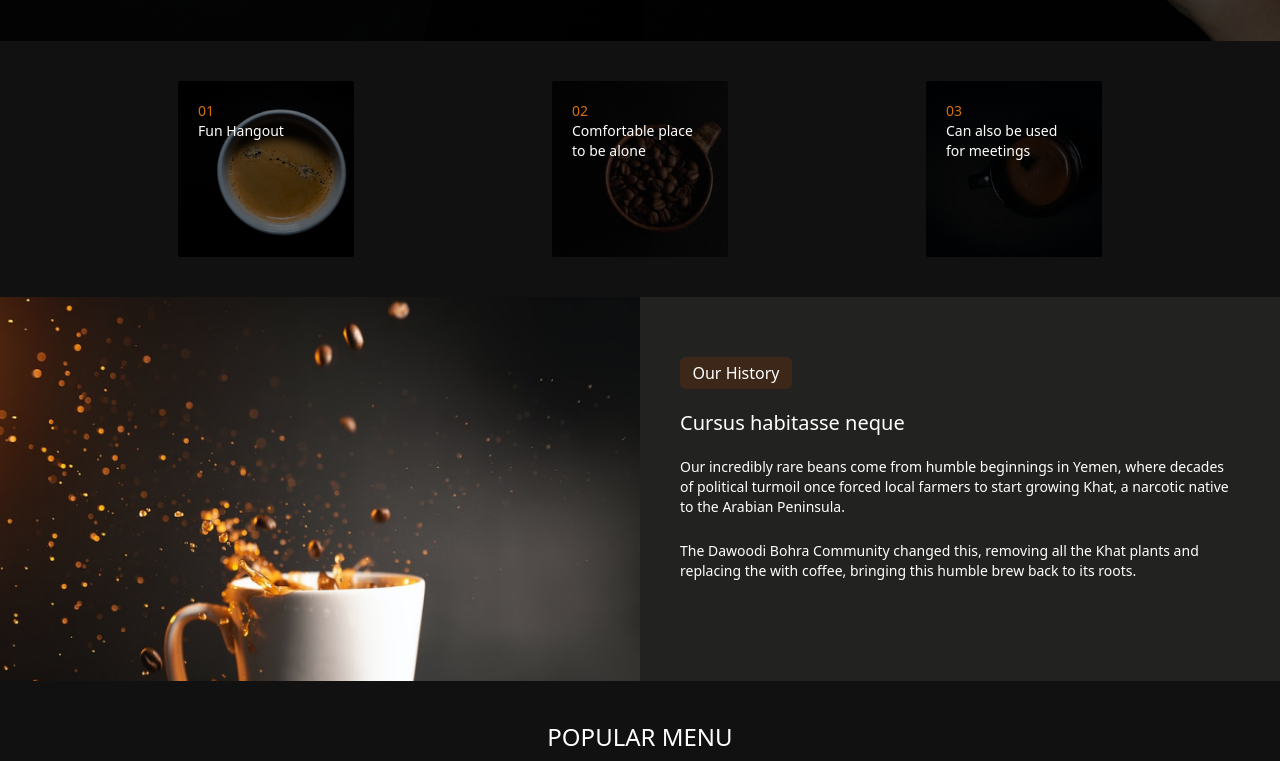
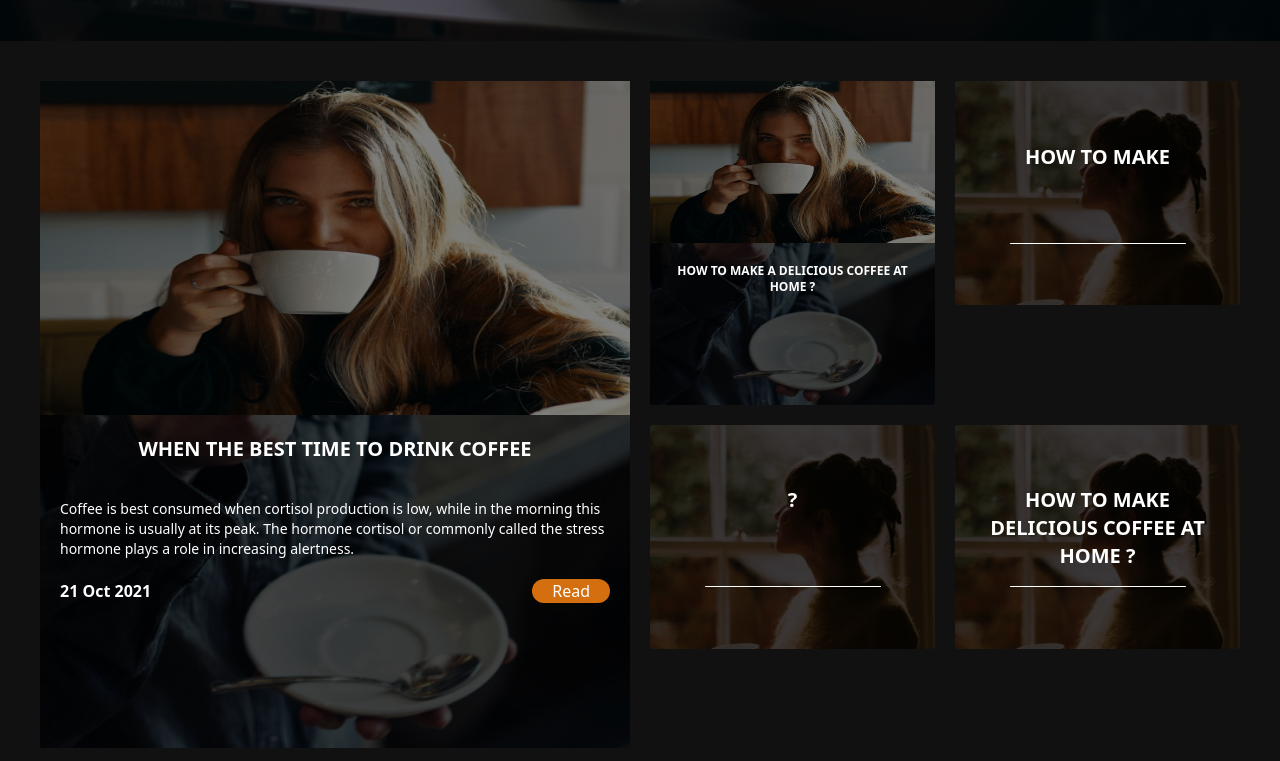
Before and after one commit to dpbayu/WebsiteChillBurn, a plain HTML site: page pages/index.html in a window 1280 px wide. Shown: the part 759-1520 px from the top of the page. Drawn offline with nearby package versions, Linux system fonts and the light colour scheme; files whose address does not match are found by name.

Commit message:
menu blog

```diff
--- a/pages/index.html
+++ b/pages/index.html
@@ -29,6 +29,7 @@
                         'bg-welcome': "linear-gradient(to right bottom, rgba(0, 0, 0, 0.5), rgba(0, 0, 0, 0.5)), url('/img/bg-welcome.png')",
                         'bg-about': "linear-gradient(to right bottom, rgba(0, 0, 0, 0.5), rgba(0, 0, 0, 0.5)), url('/img/bg-about.png')",
                         'bg-menu': "linear-gradient(to right bottom, rgba(0, 0, 0, 0.5), rgba(0, 0, 0, 0.5)), url('/img/bg-menu.png')",
+                        'bg-blog': "linear-gradient(to right bottom, rgba(0, 0, 0, 0.5), rgba(0, 0, 0, 0.5)), url('/img/bg-blog.png')",
                         'section2-1': "linear-gradient(to right bottom, rgba(0, 0, 0, 0.5), rgba(0, 0, 0, 0.5)), url('/img/1.png')",
                         'section2-2': "linear-gradient(to right bottom, rgba(0, 0, 0, 0.5), rgba(0, 0, 0, 0.5)), url('/img/2.png')",
                         'section2-3': "linear-gradient(to right bottom, rgba(0, 0, 0, 0.5), rgba(0, 0, 0, 0.5)), url('/img/3.png')",
@@ -72,13 +73,17 @@
                 <div class="h-2 w-2 bg-secondary rounded-full" :class="{'hidden': navbar !== 'menu'}"></div>
                 <a href="#">Menu</a>
             </li>
-            <li><a href="#">Blog</a></li>
+            <li class="cursor-pointer flex items-center justify-center gap-2"
+                :class="{'text-secondary': navbar === 'blog'}" @click.prevent="navbar = 'blog'">
+                <div class="h-2 w-2 bg-secondary rounded-full" :class="{'hidden': navbar !== 'blog'}"></div>
+                <a href="#">Blog</a>
+            </li>
             <li><a href="#">Contact</a></li>
         </div>
     </ul>
     <!-- Navbar End -->
     <!-- Welcome Page Start -->
-    <div x-show="navbar === 'welcome'">
+    <div x-show="navbar === 'welcomes'">
         <!-- Section 1 Start -->
         <div
             class="bg-bg-welcome h-fit w-full bg-center bg-cover py-5 px-5 mb-10 md:px-20 lg:px-20 sm:h-screen xl:h-screen 2xl:h-[725px] xl:max-w-screen-2xl	">
@@ -1016,6 +1021,86 @@
         <!-- Section 4 End -->
     </div>
     <!-- Menu Page End -->
+    <!-- Blog Page Start -->
+    <div x-show="navbar === 'welcome'">
+        <!-- Section 1 Start -->
+        <div
+            class="bg-bg-blog h-fit w-full bg-center bg-cover py-5 px-5 mb-10 md:px-20 lg:px-20 mobile:mb-0 mobile:h-screen sm:h-screen xl:h-screen 2xl:h-[725px] xl:max-w-screen-2xl">
+            <!-- Title Start -->
+            <div class="flex w-full h-full justify-center items-center text-white">
+                <h1 class="font-bold text-2xl w-full text-center sm:text-3xl sm:w-96">BLOG</h1>
+            </div>
+            <!-- Title End -->
+        </div>
+        <!-- Section 1 End -->
+        <!-- Section 2 Start -->
+        <div class="my-10 text-center">
+            <div class="grid grid-cols-12 grid-rows-12 gap-5 mx-10 my-10">
+                <div class="col-start-1 col-span-12 md:col-span-6 md:col-start-1 md:row-span-2 md:row-start-1">
+                    <div
+                        class="bg-blog-3 bg-cover w-full relative flex flex-col justify-center h-56 md:h-full rounded-sm">
+                        <div class="brightness-50 h-1/2 w-full">
+                            <img class="h-full w-full" src="/img/blog/1.png" alt="blog1">
+                        </div>
+                        <div class="text-white w-full h-full px-5">
+                            <p class="w-full text-xl font-bold pt-5 mb-5 h-16">WHEN THE BEST TIME TO DRINK COFFEE
+                            </p>
+                            <p class="text-sm text-left">Coffee is best consumed when cortisol production is low,
+                                while in the morning this hormone is usually at its peak. The hormone cortisol or
+                                commonly called the stress hormone plays a role in increasing alertness.</p>
+                            <div class="flex mt-5 justify-between">
+                                <p class="font-semibold text-left">21 Oct 2021</p>
+                                <p class="px-5 bg-secondary rounded-full">Read</p>
+                            </div>
+                        </div>
+                    </div>
+                </div>
+                <div class="col-start-1 col-span-12 md:col-start-7 md:col-span-3">
+                    <div
+                        class="bg-blog-3 bg-cover w-full relative flex flex-col justify-center h-fit md:h-full rounded-sm">
+                        <div class="brightness-50 h-1/2 w-full">
+                            <img class="h-full w-full" src="/img/blog/1.png" alt="blog1">
+                        </div>
+                        <div class="text-white w-full h-full">
+                            <p class="w-full text-xs font-bold pt-5 px-5">HOW TO MAKE A DELICIOUS COFFEE AT
+                                HOME ?</p>
+                        </div>
+                    </div>
+                </div>
+                <div class="col-start-1 col-span-12 md:col-start-10 md:col-span-3 md:row-start-1">
+                    <div class="bg-blog-2 bg-cover w-full relative flex justify-center h-56 md:h-40 lg:h-56 rounded-sm">
+                        <div
+                            class="text-white flex flex-col text-center justify-center w-full h-full items-center absolute top-0 left-0 text-left py-5">
+                            <p class="w-56 text-lg font-semibold h-20 md:w-28 md:text-sm lg:text-xl lg:w-56">HOW TO MAKE
+                            </p>
+                            <div class="h-[1px] mt-5 w-44 bg-white rounded-full md:w-28 lg:w-44"></div>
+                        </div>
+                    </div>
+                </div>
+                <div class="col-start-1 col-span-12 md:col-start-7 md:col-span-3 md:row-start-2">
+                    <div class="bg-blog-2 bg-cover w-full relative flex justify-center h-56 md:h-40 lg:h-56 rounded-sm">
+                        <div
+                            class="text-white flex flex-col text-center justify-center w-full h-full items-center absolute top-0 left-0 text-left py-5">
+                            <p class="w-56 text-lg font-semibold h-20 md:w-28 md:text-sm lg:text-xl lg:w-56">?</p>
+                            <div class="h-[1px] mt-5 w-44 bg-white rounded-full md:w-28 lg:w-44"></div>
+                        </div>
+                    </div>
+                </div>
+                <div class="col-start-1 col-span-12 md:col-start-10 md:col-span-3 md:row-start-2">
+                    <div class="bg-blog-2 bg-cover w-full relative flex justify-center h-56 md:h-40 lg:h-56 rounded-sm">
+                        <div
+                            class="text-white flex flex-col text-center justify-center w-full h-full items-center absolute top-0 left-0 text-left py-5">
+                            <p class="w-56 text-lg font-semibold h-20 md:w-28 md:text-sm lg:text-xl lg:w-56">HOW TO MAKE
+                                DELICIOUS COFFEE AT HOME ?</p>
+                            <div class="h-[1px] mt-5 w-44 bg-white rounded-full md:w-28 lg:w-44"></div>
+                        </div>
+                    </div>
+                </div>
+            </div>
+        </div>
+        <!-- Section 2 End -->
+    </div>
+    <!-- Blog Page End -->
     <!-- Footer Start -->
     <footer class="bg-zinc-900 text-white pb-5 sm:pb-0">
         <div class="flex sm:flex-col md:flex-row md:justify-between">
```
Also changed, not shown: img/bg-blog.png (added), img/blog/1.png (added), img/blog/2.png (added), img/blog/3.png (added), img/blog/4.png (added), img/blog/5.png (added), img/listblog/blog1.png (renamed from img/blog/blog1.png), img/listblog/blog2.png (renamed from img/blog/blog2.png), img/listblog/blog3.png (renamed from img/blog/blog3.png).
